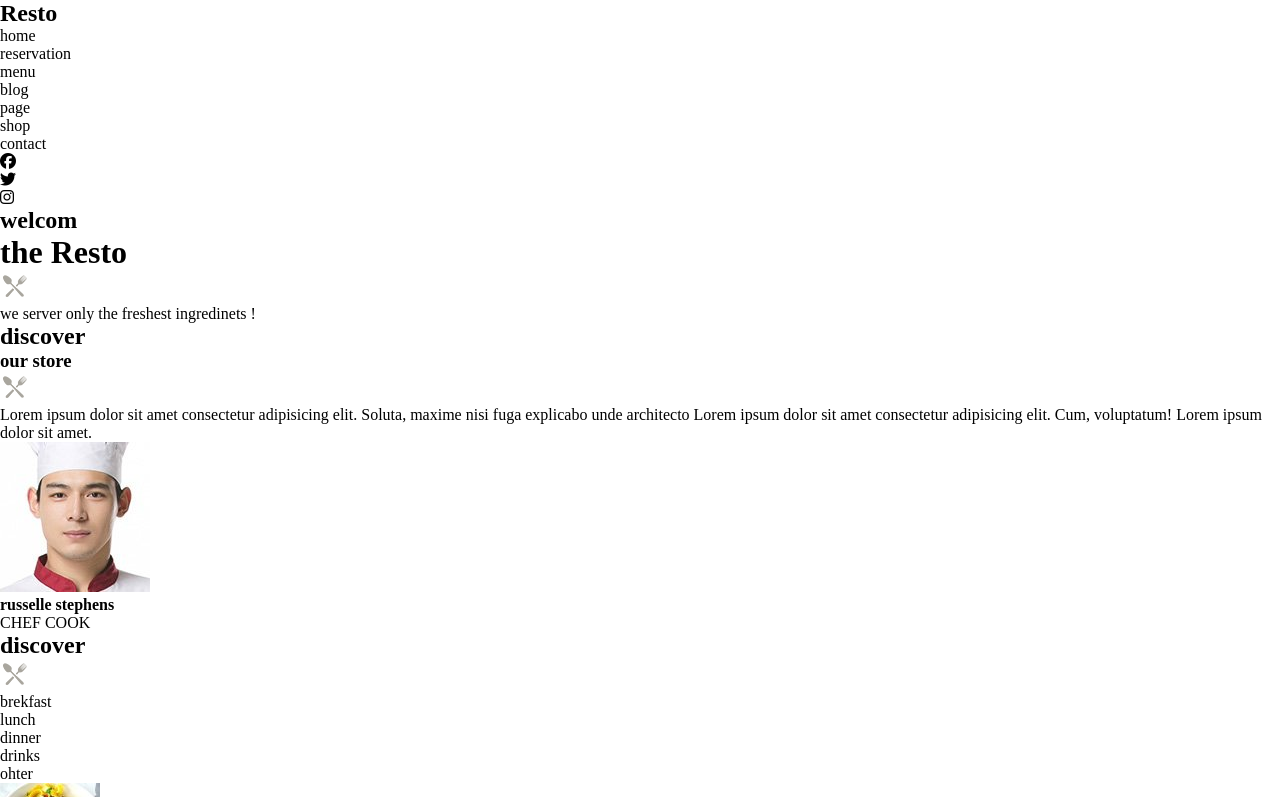
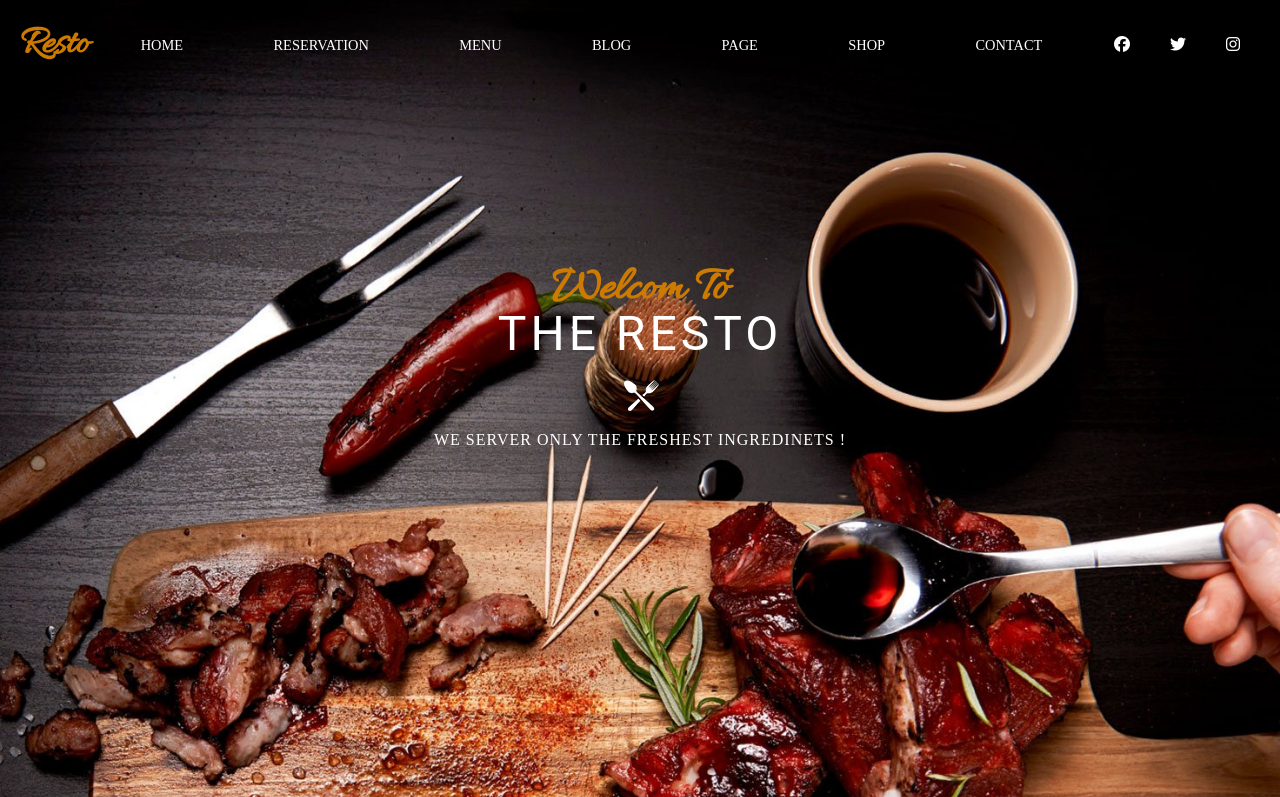
Before and after one commit to chemayoub/THE-RESTO, a plain HTML site: page index.html in a window 1280 px wide. Shown: the top 797 px of the page. Drawn offline with Linux system fonts and the light colour scheme.

Commit message:
Mise à jour du styles  header navbar section présentation  avec Sass

```diff
--- a/assets/styles/sass/_setting.scss
+++ b/assets/styles/sass/_setting.scss
@@ -4,7 +4,7 @@
     box-sizing: border-box;
     list-style: none;
 }
-$color-carrot:#FF9900;
+$color-carrot:#CC7A00;
 $color-eerieBlack:#1F1F1F;
 $color-whiteSmoke:#F5F5F5;
 $color-white:#FFFFFF;
--- a/assets/styles/sass/layout/_header.scss
+++ b/assets/styles/sass/layout/_header.scss
@@ -0,0 +1,63 @@
+header{
+    background: url(/assets/img/bg-slider-06.jpg) center/cover;
+    height: 800px;
+    color: white;
+    text-align: center;
+    nav{
+        display:flex;
+        justify-content: space-between;
+        align-items: center;
+        padding: 20px;
+        ul {
+            display: flex;
+            justify-content: space-around;
+
+        }
+        .logo{
+            color: $color-carrot;
+            font-family: allure;
+            h2{
+                font-size: 2.5rem;
+            }
+        }
+        .nav{
+            width: 80%;
+            text-transform: uppercase;
+            font-family: poppins;
+            font-size:0.9rem;
+
+        }
+        .socail{
+            li{
+                padding: 0 20px;
+
+            }
+        }
+
+
+    }
+    .header-titel{
+       margin: 170px;
+       h2{
+        font-family: allure;
+        color: $color-carrot;
+        font-size: 3rem;
+        text-transform: capitalize;
+        margin-bottom: -15px;
+       }
+       h1{
+        text-transform: uppercase;
+        letter-spacing: 4px;
+        font-family: roboto;
+        font-weight:400;
+        font-size: 3rem;
+        margin-bottom: 10px;
+       }
+       p{
+        text-transform: uppercase;
+        letter-spacing: 1px;
+        margin: 10px 0;
+        font-weight: 100;
+       }
+    }
+}
--- /dev/null
+++ b/assets/styles/sass/layout/_section.scss
@@ -0,0 +1,43 @@
+.presentation{
+ display: grid;
+ grid-template-columns: 50% 50%;
+ background: $color-whiteSmoke;
+ .part-left{
+
+    margin:10px;
+    border: 1px dashed $color-carrot;
+    padding: 10px;
+    text-align: center;
+    h2{
+        font-family: allure;
+        color: $color-carrot;
+        text-transform: capitalize;
+    }
+    h3{
+        text-transform: uppercase;
+        font-size: 1rem;
+        font-family: roboto;
+        padding-bottom: 10px;
+    }
+    p{
+        margin: 20px 20px 40px;
+        text-align:center;
+    }
+    .img-avatar{
+        img{
+            border-radius: 50%;
+            width: 20%;
+        }
+    }
+    h4{
+        text-transform: capitalize;
+        font-family: roboto;
+        font-weight: 400;
+        margin-bottom: -15px;
+    }
+
+ }
+ .part-right{
+    background: url(/assets/img/dish-gallery-06.jpg)center/cover;
+ }
+}
--- a/assets/styles/sass/styles.scss
+++ b/assets/styles/sass/styles.scss
@@ -1 +1,3 @@
 @import"./setting";
+@import"./layout/header";
+@import"./layout/section";
--- a/index.html
+++ b/index.html
@@ -39,9 +39,9 @@
         </div>
       </nav>
       <div class="header-titel">
-        <h2>welcom</h2>
+        <h2>welcom to</h2>
         <h1>the Resto</h1>
-        <img src="/assets/img/ic-plate.png" alt="logo" />
+        <img src="/assets/img/ic-plate-big.png" alt="logo" />
         <p>we server only the freshest ingredinets !</p>
       </div>
     </header>
@@ -57,7 +57,9 @@
             amet consectetur adipisicing elit. Cum, voluptatum! Lorem ipsum
             dolor sit amet.
           </p>
-          <img src="/assets/img/avatar-01.jpg" alt="" />
+          <div class="img-avatar">
+            <img src="/assets/img/avatar-01.jpg" alt="" />
+          </div>
           <h4>russelle stephens</h4>
           <p>CHEF COOK</p>
         </div>
```
Also changed, not shown: assets/styles/sass/layout/_navbar.Scss (added), assets/styles/sass/styles.css, 3 other files.
